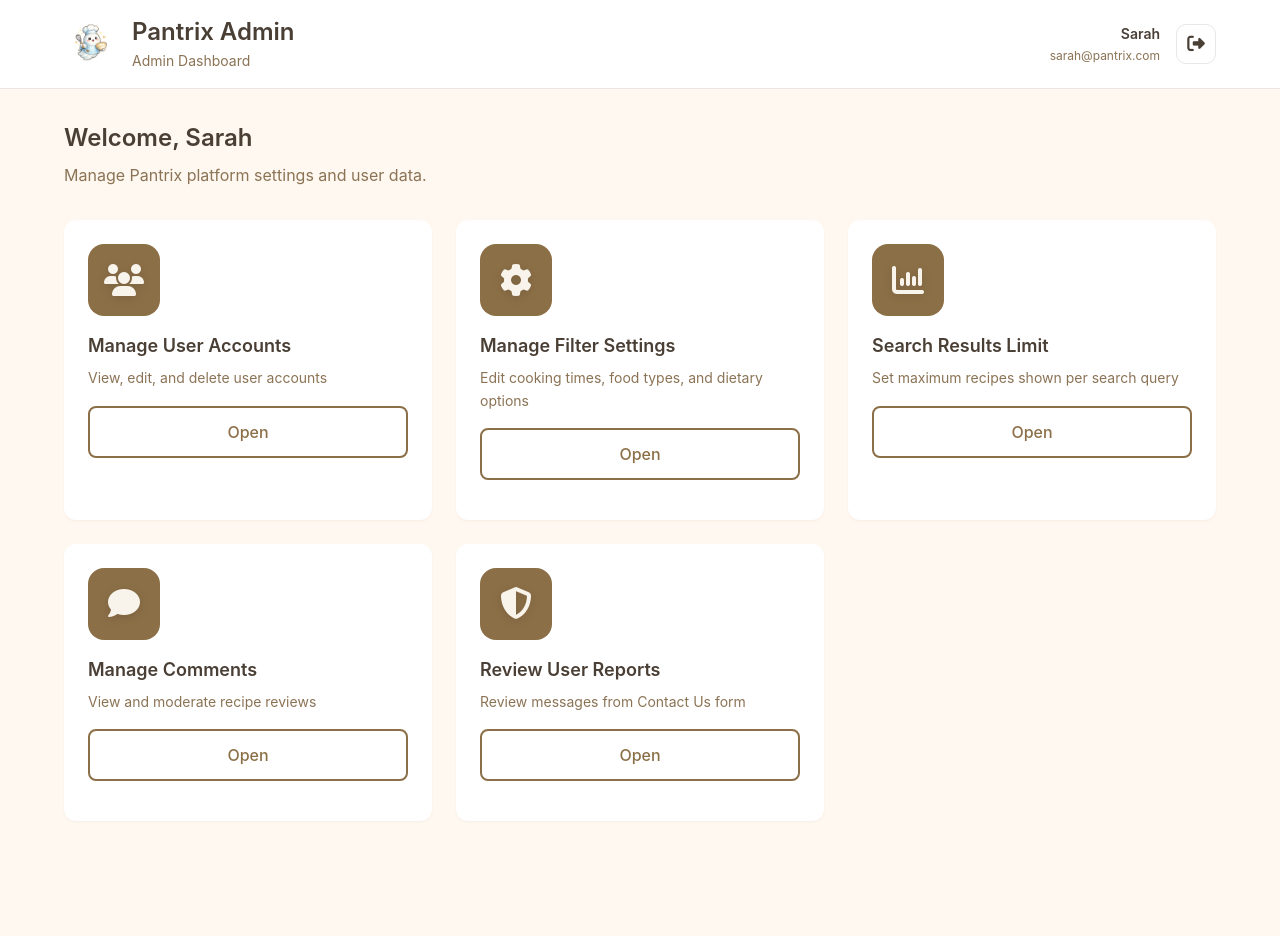
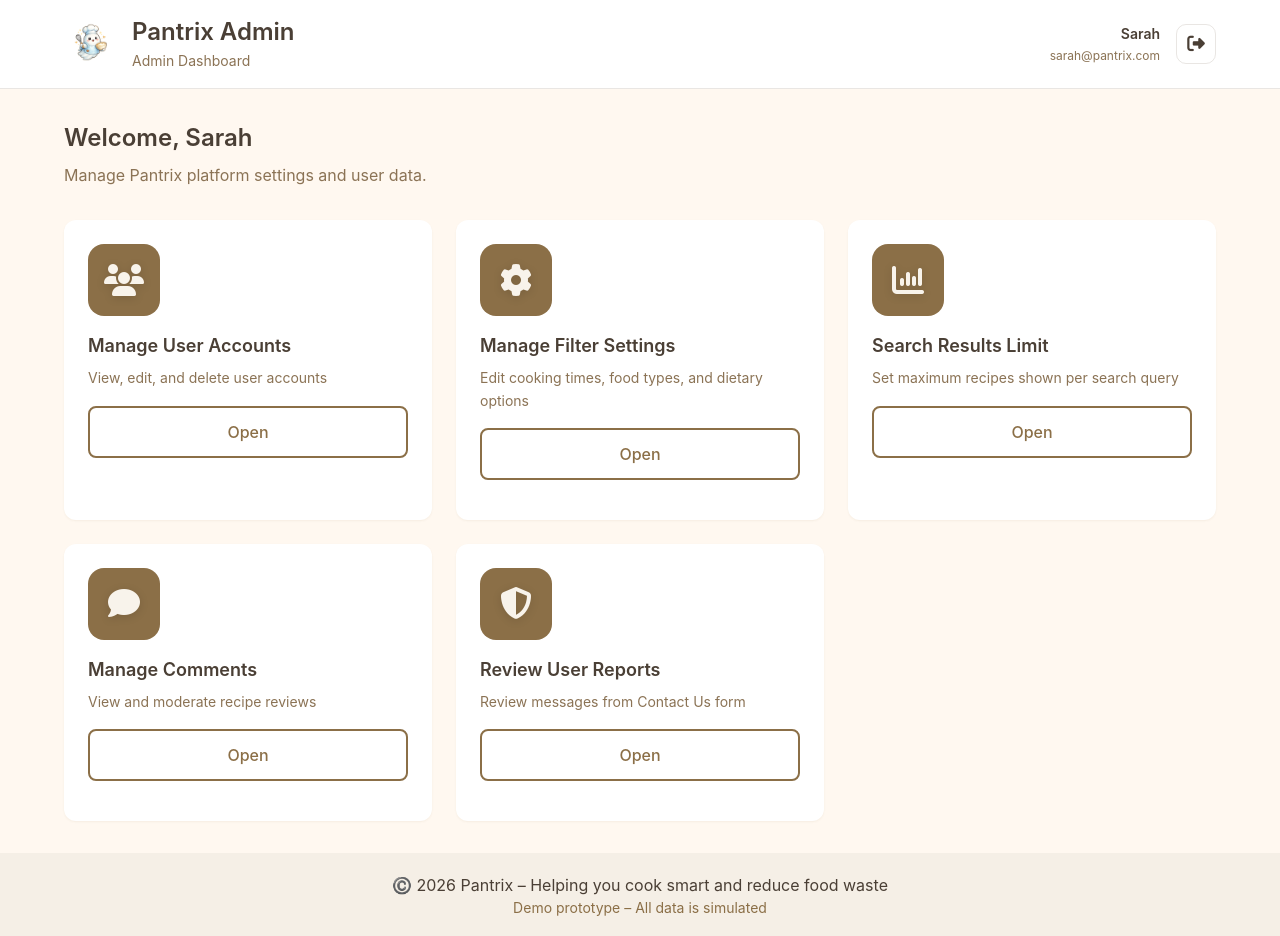
Before and after one commit to 1Sara19/Pantrix, a React (Vite) app: page /admin in a window 1280 px wide. Before the commit the page ends 853 px from the top, so only its background shows below. Built offline with nearby package versions, Linux system fonts and the light colour scheme.

Commit message:
add footer to app layout

```diff
--- a/src/App.jsx
+++ b/src/App.jsx
@@ -92,6 +92,7 @@ import Login from "./pages/Login";
 import SignUp from "./pages/SignUp";
 import RestrictedModal from "./components/RestrictedModal";
 import AdminDashboard from "./pages/AdminDashboard";
+import Footer from "./components/Footer.jsx";
 
 function HomeTest() {
     const [open, setOpen] = useState(false);
@@ -113,15 +114,25 @@ function HomeTest() {
     );
 }
 
-function App() {
+function AppContent() {
     return (
-        <BrowserRouter>
+        <>
             <Routes>
                 <Route path="/" element={<HomeTest />} />
                 <Route path="/login" element={<Login />} />
                 <Route path="/signup" element={<SignUp />} />
                 <Route path="/admin" element={<AdminDashboard />} />
             </Routes>
+
+            <Footer />
+        </>
+    );
+}
+
+function App() {
+    return (
+        <BrowserRouter>
+            <AppContent />
         </BrowserRouter>
     );
 }
--- /dev/null
+++ b/src/components/Footer.jsx
@@ -0,0 +1,11 @@
+import "../styles/footer.css";
+function Footer() {
+    return (
+        <footer className="footer">
+            <p>©️ 2026 Pantrix – Helping you cook smart and reduce food waste</p>
+            <span>Demo prototype – All data is simulated</span>
+        </footer>
+    );
+}
+
+export default Footer;
--- /dev/null
+++ b/src/styles/Footer.css
@@ -0,0 +1,7 @@
+.footer {
+    text-align: center;
+    padding: 20px;
+    background-color: #f5efe6;
+    color: #8b6f47;
+    font-size: 14px;
+}
```
